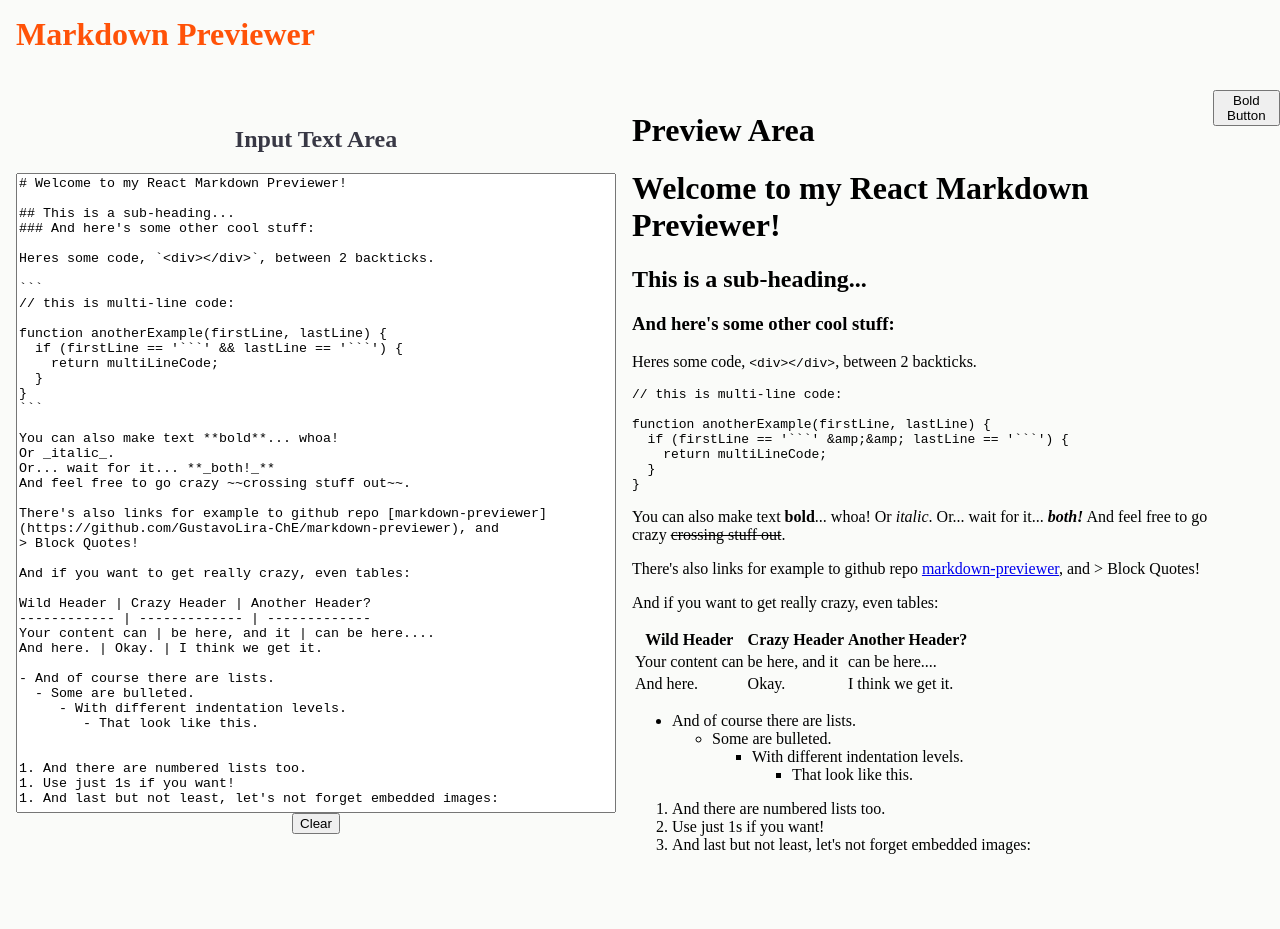
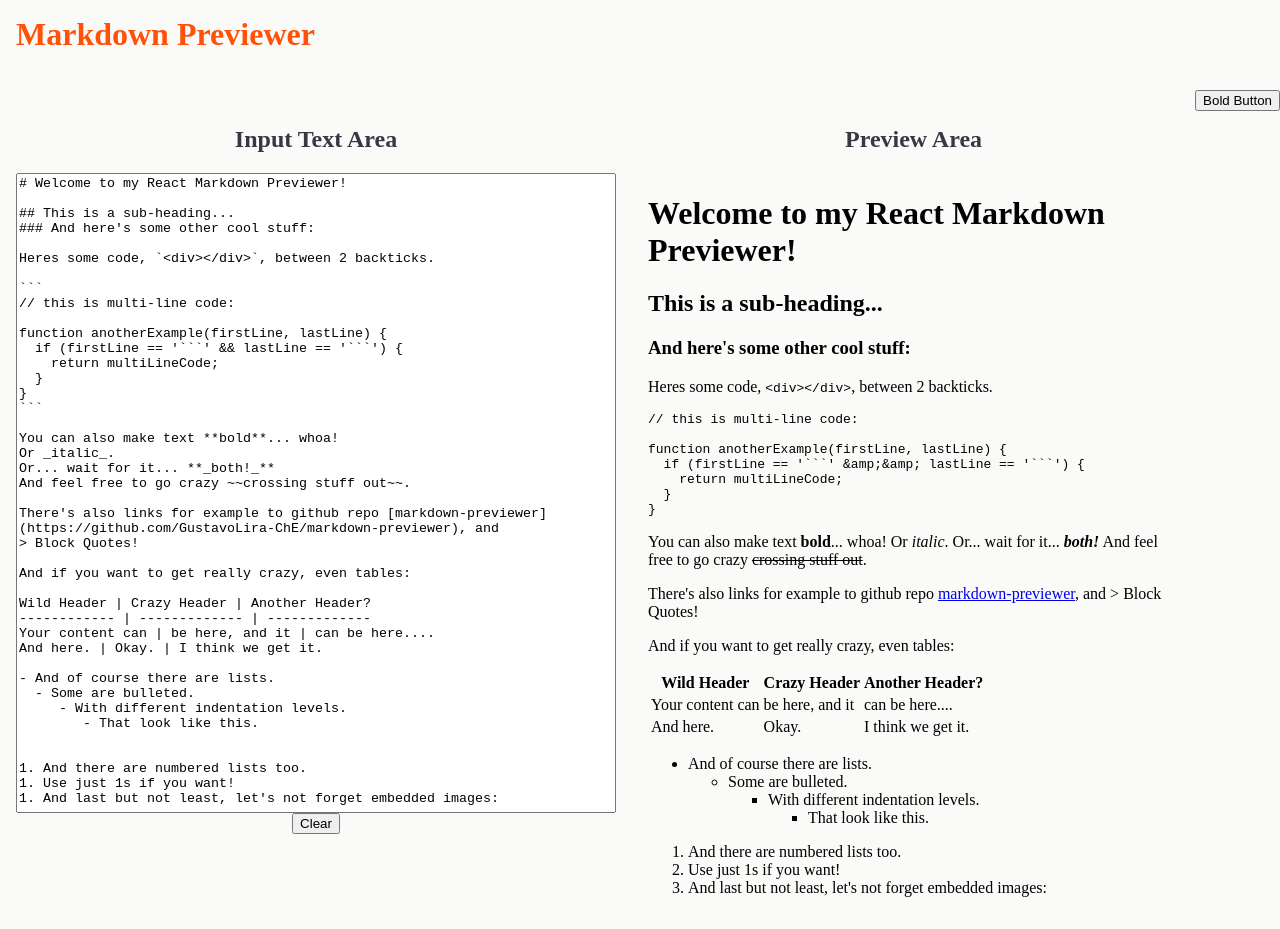
Before and after one commit to GustavoLira-ChE/markdown-previewer, a React app: page / in a window 1280 px wide. Before the commit the page ends 870 px from the top, so only its background shows below. Built offline with nearby package versions, Linux system fonts and the light colour scheme.

Commit message:
add: styles to previewer area

```diff
--- a/src/components/PreviewerArea.jsx
+++ b/src/components/PreviewerArea.jsx
@@ -2,6 +2,7 @@ import React, { useContext } from "react";
 import InputTextContext from "../context/InputTextContext";
 import { marked } from "marked";
 import DOMPurify from 'dompurify';
+import '../styles/previewerArea.css';
 
 const PreviewerArea = () => {
 
@@ -15,10 +16,10 @@ const PreviewerArea = () => {
 
     return(
         <div id="preview">
-            <h1>
+            <h2 className="previewerTitle">
                 Preview Area
-            </h1>
-            <p dangerouslySetInnerHTML={updateMarkdown()}></p>
+            </h2>
+            <div className="previewerDisplay" dangerouslySetInnerHTML={updateMarkdown()}></div>
         </div>
     );
 };
--- /dev/null
+++ b/src/styles/previewerArea.css
@@ -0,0 +1,14 @@
+#preview{
+    flex: 2;
+    display: flex;
+    flex-direction: column;
+    align-items: center;
+    padding: 16px;
+}
+.previewerTitle{
+    color: var(--secondary-color);
+}
+
+.previewerDisplay{
+    min-width: 300px;
+}
```
